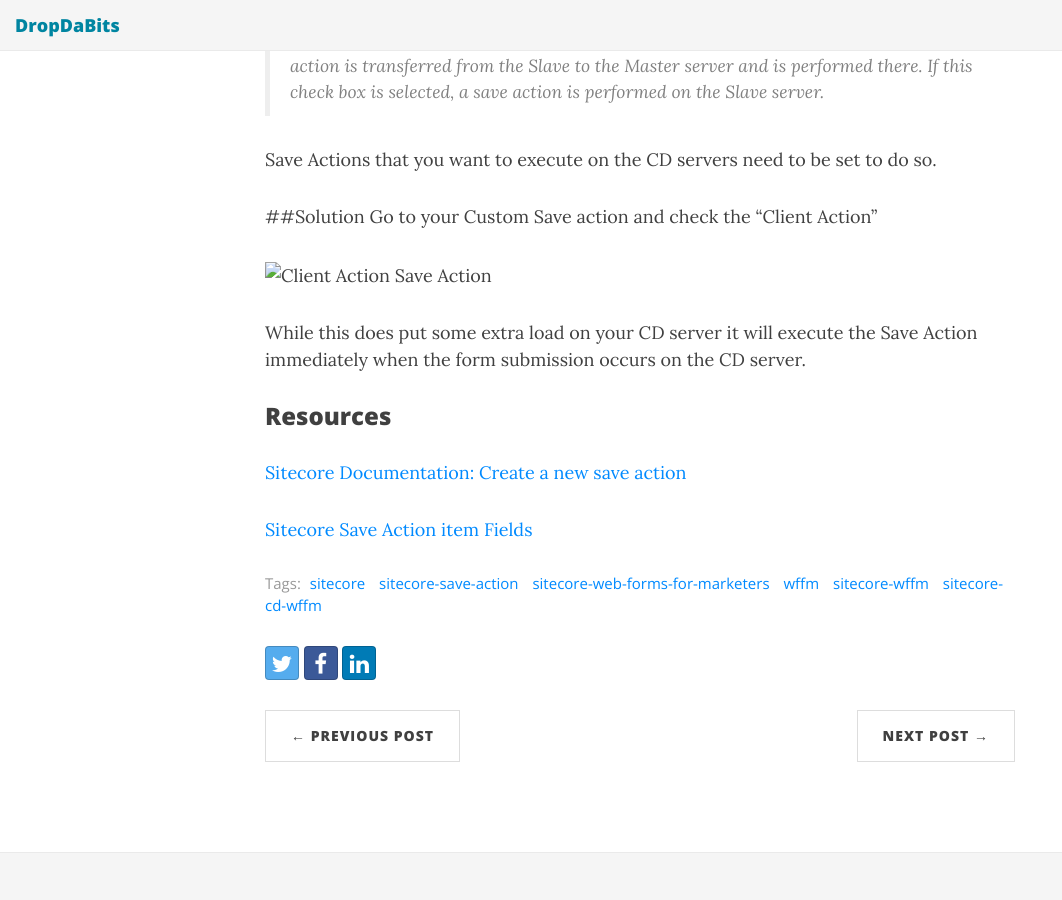
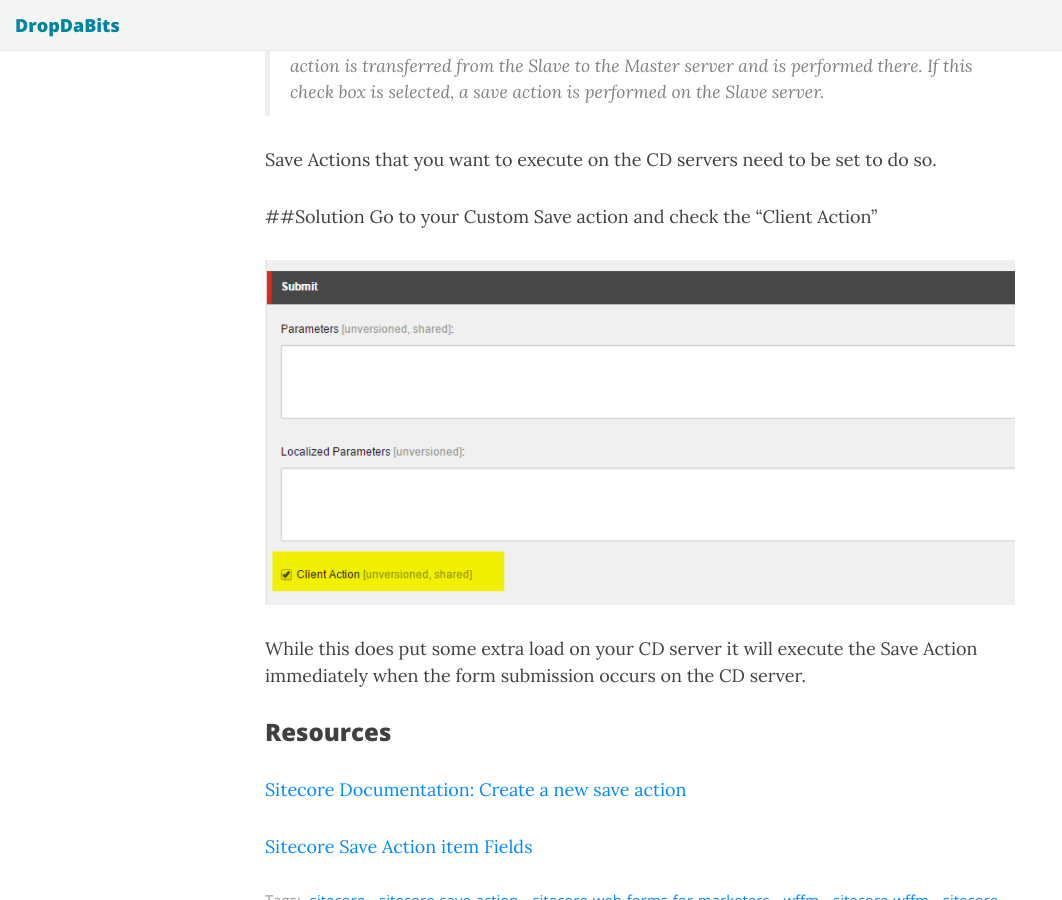
Before and after one commit to jondomin/jondomin.github.io, a Jekyll site: the page built from _posts/2016-12-12-sitecore-wffm-save-action-on-cd-servers.markdown, in a window 1280 px wide and 900 px high, scrolled down 1036 px. Shown: the whole window, without its empty margins (0-1062 px from the left). Built offline with Jekyll 4.4.1, drawn with Linux system fonts in a browser that asks for light colours; nearby versions of some CDN libraries.

Commit message:
update images

```diff
--- a/_posts/2014-07-09-sitecore-7-language-fallback-revisited-and-glass.markdown
+++ b/_posts/2014-07-09-sitecore-7-language-fallback-revisited-and-glass.markdown
@@ -1,7 +1,6 @@
 ---
 layout: post
 title: Sitecore 7 Language Fallback Revisited and Glass
-image: http://jonathandeveloper.com/wp-content/uploads/2014/07/2014-07-09-09_44_21-Language-Fallback-Sitecore-Marketplace.png
 date: '2014-07-09 12:03:43'
 tags:
 - glass-mapper
@@ -9,7 +8,6 @@
 - sitecore
 - language-fallback
 ---
-
 
 I recently implemented Language Fallback on a Sitecore 7.1 site and decided to share some of the things I ran into.   Like with all things programming, this may not be the best solution, however this may give you some guidance as to how to handle some of the same problems when implementing this in Sitecore 7.1.
 
--- a/_posts/2014-10-15-sitecore-upgrade-strategies.markdown
+++ b/_posts/2014-10-15-sitecore-upgrade-strategies.markdown
@@ -1,7 +1,6 @@
 ---
 layout: post
 title: Sitecore Upgrade Strategies
-image: http://jonathandeveloper.com/wp-content/uploads/2014/10/sitecore_user_group.png
 date: '2014-10-15 09:30:13'
 tags:
 - sitecore-7-5
--- a/_posts/2016-11-29-sitecore-pipeline-httprequestbegin.markdown
+++ b/_posts/2016-11-29-sitecore-pipeline-httprequestbegin.markdown
@@ -37,7 +37,7 @@
 
 however, at the same point the following week I realized the Sitecore Experienced Editor would load very slowly, around 30 seconds on each load. Yikes!
 
-![Sitecore Experience Editor](/content/images/2016/11/image00.png)
+![Sitecore Experience Editor](/img/2016/11/image00.png)
 
 
 After some diagnostics, I realized that all .js and .css files in the Experience Editor were taking a few seconds to load.  I found out that the 301 Redirect processor was the first processor registered in the `<httpRequestBegin>` pipeline.
--- a/_posts/2016-12-12-sitecore-wffm-save-action-on-cd-servers.markdown
+++ b/_posts/2016-12-12-sitecore-wffm-save-action-on-cd-servers.markdown
@@ -39,7 +39,7 @@
 Go to your Custom Save action and check the “Client Action”
 
 
-![Client Action Save Action](/content/images/2016/12/image00.png)
+![Client Action Save Action](/img/2016/12/image00.png)
 
 While this does put some extra load on your CD server it will execute the Save Action immediately when the form submission occurs on the CD server.
 
--- a/_posts/2017-07-16-sitecore-insert-options-rule.markdown
+++ b/_posts/2017-07-16-sitecore-insert-options-rule.markdown
@@ -1,7 +1,7 @@
 ---
 layout: post
 title: Sitecore Insert Options Rule
-image: "/content/images/2017/10/InsertRules.png"
+image: "/img/2017/10/InsertRules.png"
 date: '2017-07-16 17:40:00'
 tags:
 - sitecore
```
Also changed, not shown: img/2016/11/image00.png (added), img/2016/12/image00.png (added).
